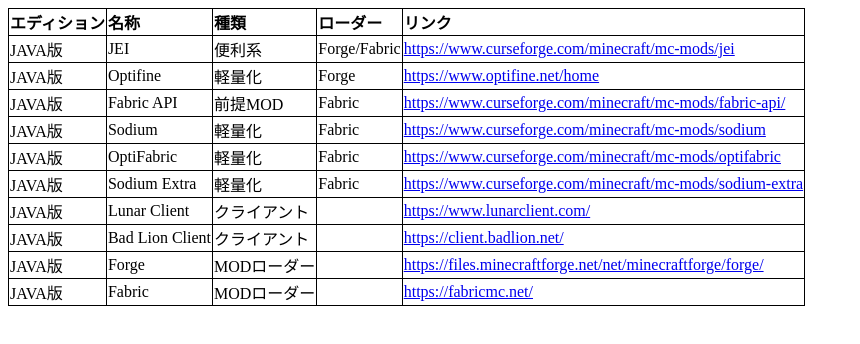
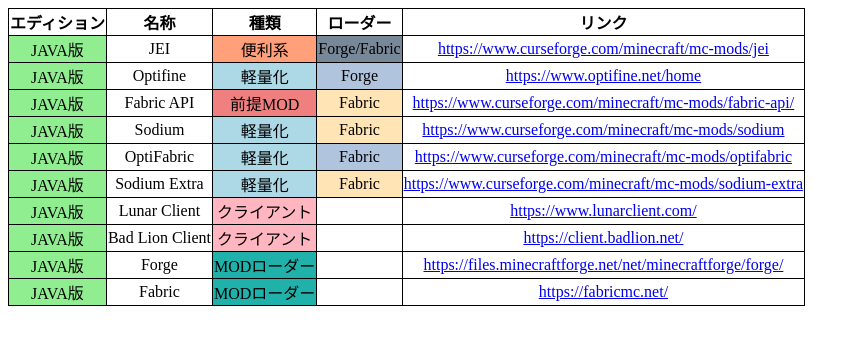
Before and after one commit to Logiench/Traveller-RPG-web, a plain HTML site: page MOD/index.html in a window 1280 px wide. Shown: the whole page, without its empty margins (0-860 px from the left). Drawn offline with Linux system fonts and the light colour scheme.

Commit message:
Add files via upload

```diff
--- a/MOD/index.html
+++ b/MOD/index.html
@@ -16,72 +16,72 @@
         <td><strong>リンク</strong></td>
     </tr>
     <tr>
-        <td>JAVA版</td>
+        <td class="java">JAVA版</td>
         <td>JEI</td>
-        <td>便利系</td>
-        <td>Forge/Fabric</td>
+        <td class="useful">便利系</td>
+        <td class="both">Forge/Fabric</td>
         <td><a href="https://www.curseforge.com/minecraft/mc-mods/jei">https://www.curseforge.com/minecraft/mc-mods/jei</a></td>
     </tr>
     <tr>
-        <td>JAVA版</td>
+        <td class="java">JAVA版</td>
         <td>Optifine</td>
-        <td>軽量化</td>
-        <td>Forge</td>
+        <td class="light">軽量化</td>
+        <td class="forge">Forge</td>
         <td><a href="https://www.optifine.net/home">https://www.optifine.net/home</a></td>
     </tr>
     <tr>
-        <td>JAVA版</td>
+        <td class="java">JAVA版</td>
         <td>Fabric API</td>
-        <td>前提MOD</td>
-        <td>Fabric</td>
+        <td class="required">前提MOD</td>
+        <td class="fabric">Fabric</td>
         <td><a href="https://www.curseforge.com/minecraft/mc-mods/fabric-api/">https://www.curseforge.com/minecraft/mc-mods/fabric-api/</a></td>
     </tr>
     <tr>
-        <td>JAVA版</td>
+        <td class="java">JAVA版</td>
         <td>Sodium</td>
-        <td>軽量化</td>
-        <td>Fabric</td>
+        <td class="light">軽量化</td>
+        <td class="fabric">Fabric</td>
         <td><a href="https://www.curseforge.com/minecraft/mc-mods/sodium">https://www.curseforge.com/minecraft/mc-mods/sodium</a></td>
     </tr>
     <tr>
-        <td>JAVA版</td>
+        <td class="java">JAVA版</td>
         <td>OptiFabric</td>
-        <td>軽量化</td>
-        <td>Fabric</td>
+        <td class="light">軽量化</td>
+        <td class="forge">Fabric</td>
         <td><a href="https://www.curseforge.com/minecraft/mc-mods/optifabric">https://www.curseforge.com/minecraft/mc-mods/optifabric</a></td>
     </tr>
     <tr>
-        <td>JAVA版</td>
+        <td class="java">JAVA版</td>
         <td>Sodium Extra</td>
-        <td>軽量化</td>
-        <td>Fabric</td>
+        <td class="light">軽量化</td>
+        <td class="fabric">Fabric</td>
         <td><a href="https://www.curseforge.com/minecraft/mc-mods/sodium-extra">https://www.curseforge.com/minecraft/mc-mods/sodium-extra</a></td>
     </tr>
     <tr>
-        <td>JAVA版</td>
+        <td class="java">JAVA版</td>
         <td>Lunar Client</td>
-        <td>クライアント</td>
+        <td class="client">クライアント</td>
         <td></td>
         <td><a href="https://www.lunarclient.com/">https://www.lunarclient.com/</a></td>
     </tr>
     <tr>
-        <td>JAVA版</td>
+        <td class="java">JAVA版</td>
         <td>Bad Lion Client</td>
-        <td>クライアント</td>
+        <td class="client">クライアント</td>
         <td></td>
         <td><a href="https://client.badlion.net/">https://client.badlion.net/</a></td>
     </tr>
     <tr>
-        <td>JAVA版</td>
+        <td class="java">JAVA版</td>
         <td>Forge</td>
-        <td>MODローダー</td>
+        <td class="loader">MODローダー</td>
         <td></td>
         <td><a href="https://files.minecraftforge.net/net/minecraftforge/forge/">https://files.minecraftforge.net/net/minecraftforge/forge/</a></td>
     </tr>
     <tr>
-        <td>JAVA版</td>
+        <td class="java">JAVA版</td>
         <td>Fabric</td>
-        <td>MODローダー</td>
+        <td class="loader">MODローダー</td>
         <td></td>
         <td><a href="https://fabricmc.net/">https://fabricmc.net/</a></td>
     </tr>
--- a/MOD/styles.css
+++ b/MOD/styles.css
@@ -1,4 +1,32 @@
 table, th, td {
     border: 1px solid black;
     border-collapse: collapse;
+    text-align: center;
 }
+.light{
+    background: lightblue;
+}
+.required{
+    background: lightcoral;
+}
+.client{
+    background: lightpink;
+}
+.useful{
+    background: lightsalmon;
+}
+.loader{
+    background: lightseagreen;
+}
+.java{
+    background: lightgreen;
+}
+.both{
+    background: lightslategrey;
+}
+.forge{
+    background: lightsteelblue;
+}
+.fabric{
+    background: moccasin;
+}
```
